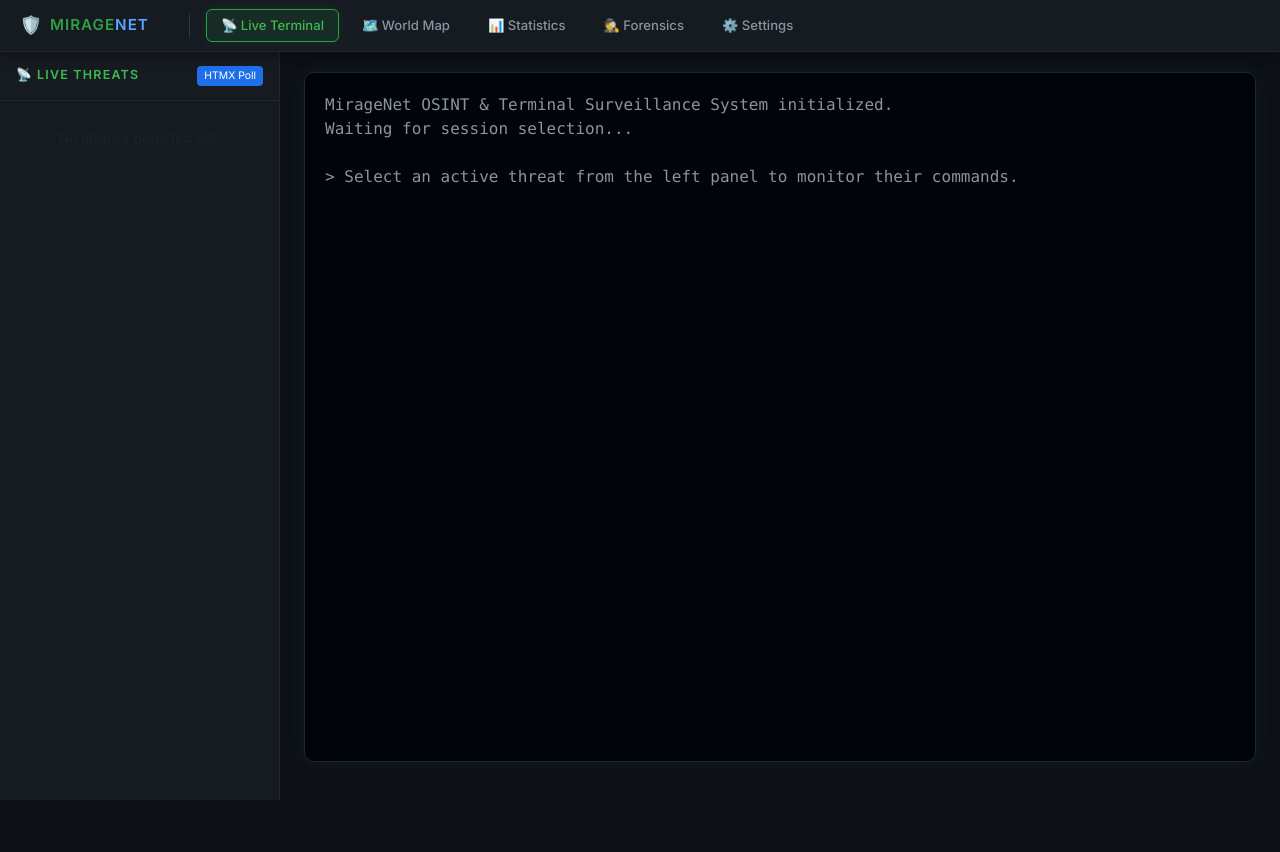
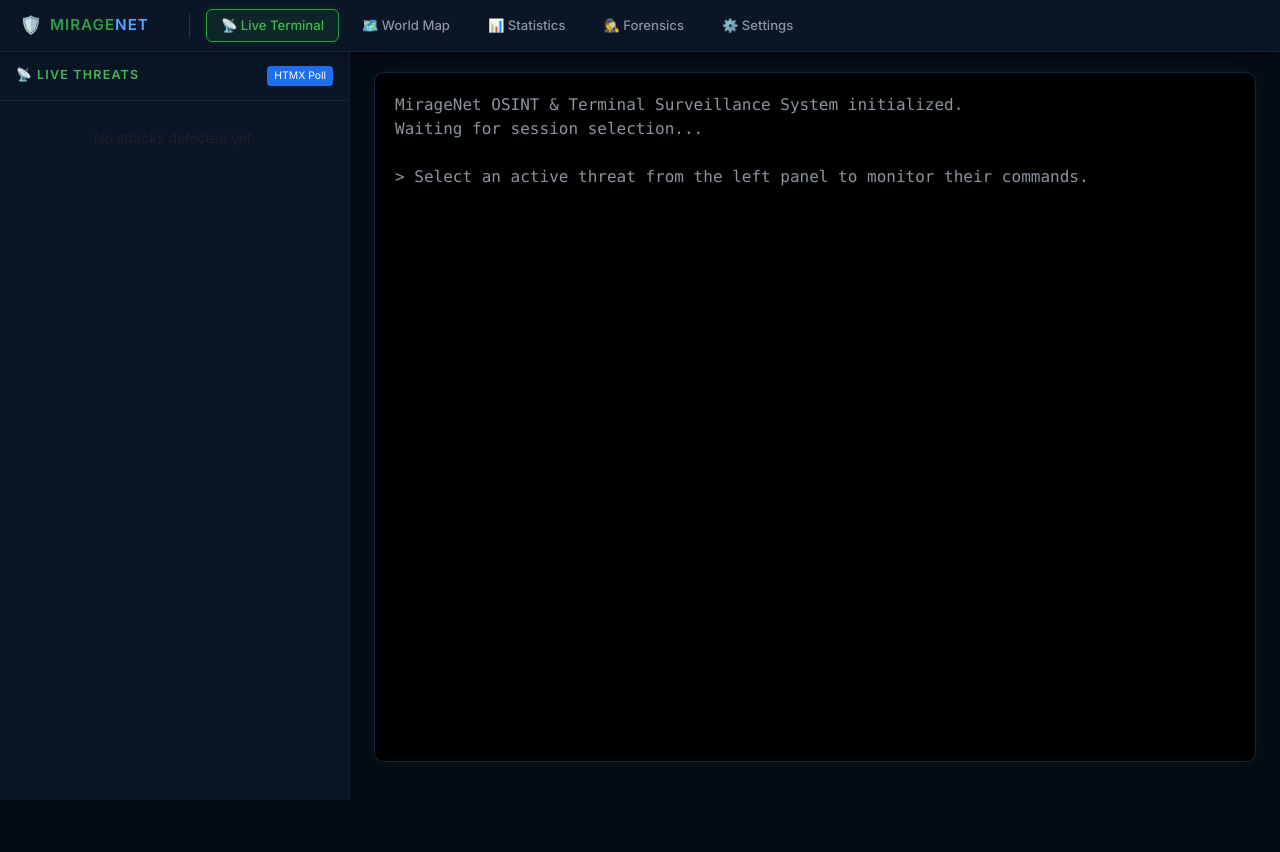
Before and after one commit to budakhuseyin/MirageNet, a Django app: page / in a window 1280 px wide. Run offline with Django 5.2, Linux system fonts and the light colour scheme; data that the repository does not hold is empty; some libraries are stand-ins or nearby versions.

Commit message:
update terminal and bacground color

```diff
--- a/web_dashboard/analytics/templates/analytics/dashboard.html
+++ b/web_dashboard/analytics/templates/analytics/dashboard.html
@@ -25,7 +25,7 @@
         }
 
         body {
-            background-color: #0d1117;
+            background-color: #050B14;
             color: #c9d1d9;
             font-family: 'Inter', sans-serif;
             margin: 0;
@@ -37,8 +37,8 @@
         /* ── TOP NAVIGATION BAR ── */
         .top-navbar {
             height: 52px;
-            background: #161b22;
-            border-bottom: 1px solid #21262d;
+            background: #0A1526;
+            border-bottom: 1px solid #12233D;
             display: flex;
             align-items: center;
             padding: 0 20px;
@@ -73,7 +73,7 @@
         .nav-divider {
             width: 1px;
             height: 24px;
-            background: #30363d;
+            background: #1B3358;
             margin: 0 8px;
         }
 
@@ -95,9 +95,9 @@
         }
 
         .nav-btn:hover {
-            background: #21262d;
+            background: #12233D;
             color: #c9d1d9;
-            border-color: #30363d;
+            border-color: #1B3358;
         }
 
         .nav-btn.active {
@@ -123,10 +123,10 @@
 
         /* ── SIDEBAR ── */
         .sidebar {
-            width: 280px;
-            min-width: 280px;
-            background-color: #161b22;
-            border-right: 1px solid #21262d;
+            width: 350px;
+            min-width: 350px;
+            background-color: #0A1526;
+            border-right: 1px solid #12233D;
             display: flex;
             flex-direction: column;
             overflow: hidden;
@@ -134,7 +134,7 @@
 
         .sidebar-header {
             padding: 14px 16px;
-            border-bottom: 1px solid #21262d;
+            border-bottom: 1px solid #12233D;
             display: flex;
             justify-content: space-between;
             align-items: center;
@@ -156,18 +156,18 @@
         }
 
         #session-list::-webkit-scrollbar { width: 4px; }
-        #session-list::-webkit-scrollbar-track { background: #0d1117; }
-        #session-list::-webkit-scrollbar-thumb { background: #30363d; border-radius: 4px; }
+        #session-list::-webkit-scrollbar-track { background: #050B14; }
+        #session-list::-webkit-scrollbar-thumb { background: #1B3358; border-radius: 4px; }
 
         .session-card {
-            border-bottom: 1px solid #21262d;
+            border-bottom: 1px solid #12233D;
             padding: 12px 16px;
             cursor: pointer;
             transition: all 0.15s;
         }
 
         .session-card:hover {
-            background-color: #1c2128;
+            background-color: #0A1E3F;
             border-left: 3px solid #2ea043;
         }
 
@@ -195,19 +195,19 @@
         }
 
         #main-content::-webkit-scrollbar { width: 6px; }
-        #main-content::-webkit-scrollbar-track { background: #0d1117; }
-        #main-content::-webkit-scrollbar-thumb { background: #30363d; border-radius: 4px; }
+        #main-content::-webkit-scrollbar-track { background: #050B14; }
+        #main-content::-webkit-scrollbar-thumb { background: #1B3358; border-radius: 4px; }
 
         /* ── TERMINAL ── */
         .terminal-window {
-            background-color: #010409;
+            background-color: #000000;
             color: #3fb950;
             font-family: 'Courier New', Courier, monospace;
             padding: 20px;
             border-radius: 10px;
             height: calc(100vh - 110px);
             overflow-y: auto;
-            border: 1px solid #21262d;
+            border: 1px solid #12233D;
             box-shadow: 0 0 20px rgba(63, 185, 80, 0.07);
         }
 
```
Also changed, not shown: web_dashboard/analytics/templates/analytics/partials/stats_view.html (+10 -10 lines), web_dashboard/analytics/templates/analytics/partials/terminal.html (+29 -3 lines).
